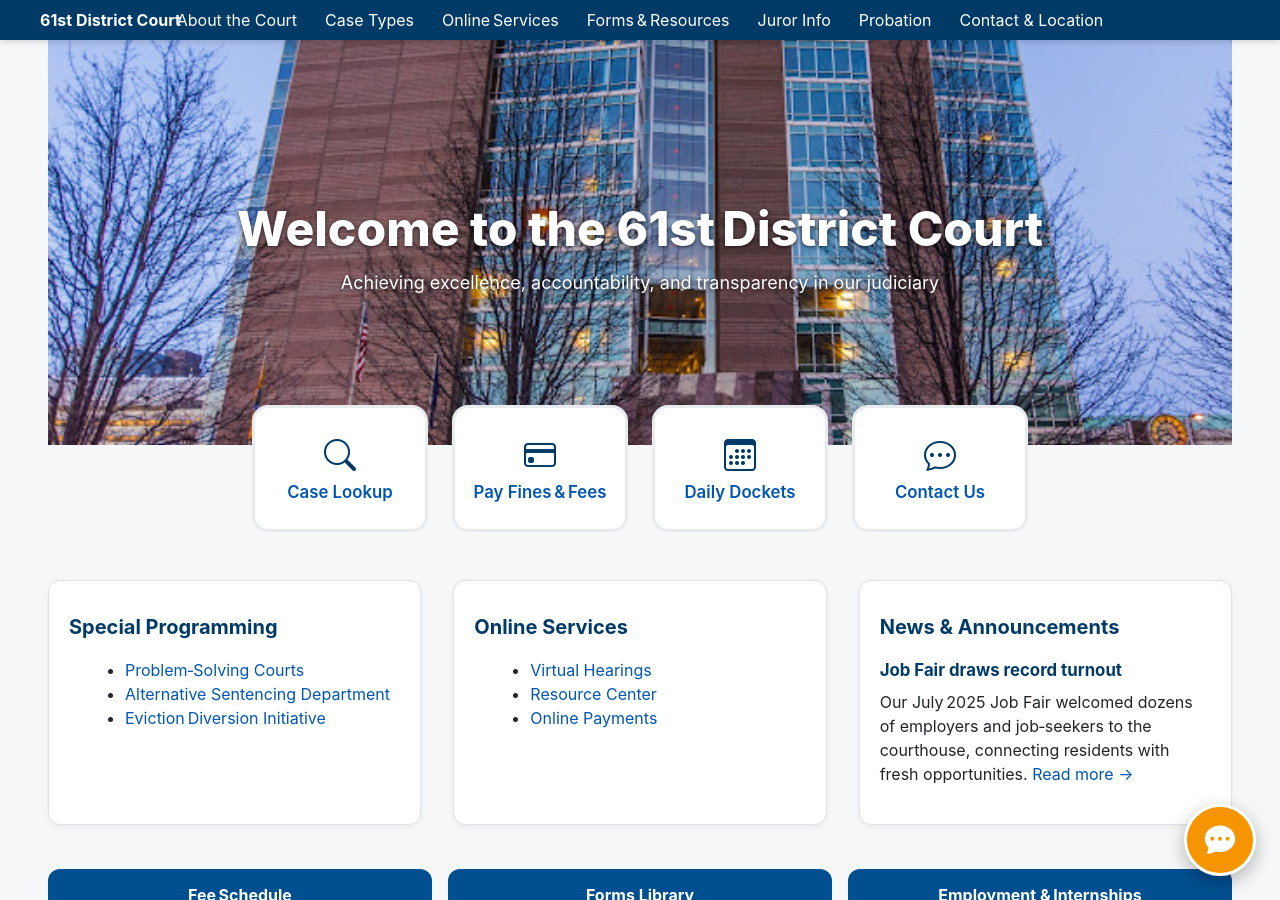
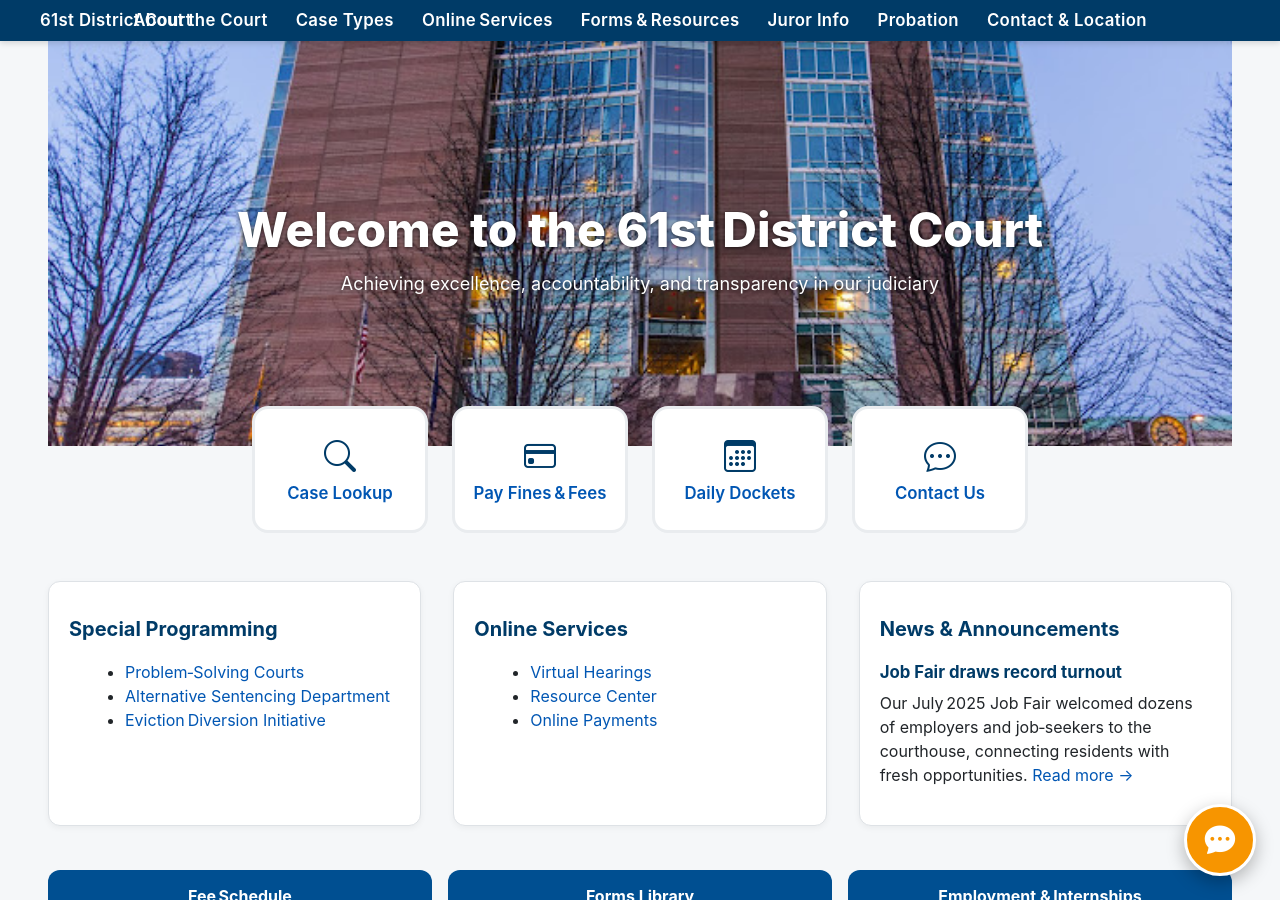
Before and after one commit to DrStern/DanFischer.github.io, a Jekyll site: the page built from index.md, in a window 1280 px wide and 900 px high. Built offline with Jekyll 4.4.1, drawn with Linux system fonts in a browser that asks for light colours.

Commit message:
Update custom.css

```diff
--- a/assets/css/custom.css
+++ b/assets/css/custom.css
@@ -1,7 +1,7 @@
 ---
 ---
 
-/* 61st District Court – complete stylesheet
+/* 61st District Court – full stylesheet
    ===================================================================== */
 
 /* RESET / BASICS
@@ -32,11 +32,11 @@ a:hover{color:#003f8c;text-decoration:underline}
   box-shadow:0 2px 6px rgba(0,0,0,.15);
 }
 
-/* Home / logo link (adjust two numbers to fine‑tune) */
+/* Home / logo link */
 .home-link{
   position:absolute;
-  left:2.5rem;      /* ◀ distance from left edge (increase = move right) */
-  margin-right:3rem;/* ◀ gap before first menu item (increase = bigger gap) */
+  left:2.5rem;      /* ← tweak here to move logo right/left */
+  margin-right:3rem;/* ← tweak here to widen/narrow gap before menu */
   font-weight:700;
   color:#fff;
   text-decoration:none;
@@ -52,11 +52,21 @@ a:hover{color:#003f8c;text-decoration:underline}
   display:flex;
   gap:1.75rem;
 }
-.navbar a{color:#fff;}          /* keep ALL nav links white */
+
+/* Nav‑link appearance */
+.navbar a{
+  color:#ffffff;
+  font-weight:600;
+  font-size:1.05rem;
+  letter-spacing:.02em;
+  text-decoration:none;
+  transition:opacity .15s;
+}
 .navbar a:hover{opacity:.85}
 
 /* DROPDOWNS
    --------------------------------------------------------------------- */
+.navbar li{position:relative}
 .dropdown{
   position:absolute;
   left:50%;
@@ -77,7 +87,6 @@ a:hover{color:#003f8c;text-decoration:underline}
   font-weight:500;
 }
 .dropdown a:hover{background:#f1f3f5}
-.navbar li{position:relative}
 .navbar li:hover>.dropdown{display:block}
 
 /* HERO BAND
```
